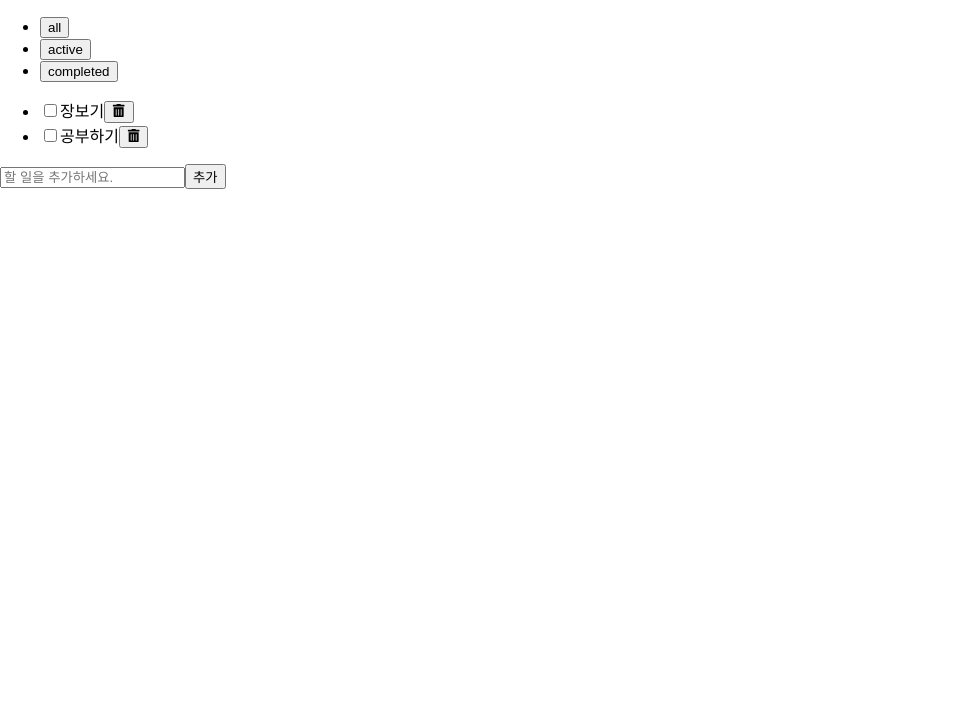
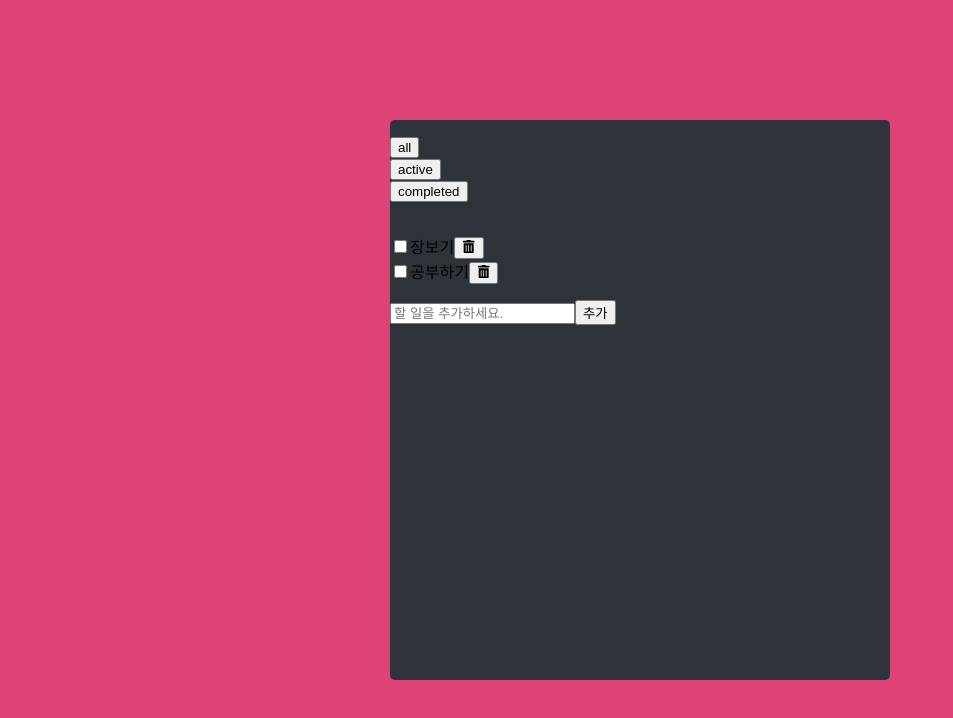
Before and after one commit to dongwook98/react-todolist, a React (Create React App) app: page / in a window 1280 px wide. Shown: the top 718 px of the page, without its empty margins (0-953 px from the left). Built offline with nearby package versions, Linux system fonts and the light colour scheme.

Commit message:
design : 앱전체 스타일링

```diff
--- a/src/index.css
+++ b/src/index.css
@@ -1,3 +1,11 @@
+:root {
+  --color-bg-dark: rgb(46, 51, 57);
+  --color-bg: #fdfffd;
+  --color-grey: #d1d1d1;
+  --color-text: white;
+  --color-accent: rgb(62, 174, 180);
+}
+
 body {
   margin: 0;
   font-family: -apple-system, BlinkMacSystemFont, 'Segoe UI', 'Roboto', 'Oxygen',
@@ -5,9 +13,30 @@ body {
     sans-serif;
   -webkit-font-smoothing: antialiased;
   -moz-osx-font-smoothing: grayscale;
+  width: 100vw;
+  height: 100vh;
+  display: flex;
+  justify-content: center;
+  align-items: center;
+  background-color: rgb(221, 67, 119);
+}
+
+#root {
+  width: 100%;
+  height: 70%;
+  max-width: 500px;
+  background-color: var(--color-bg-dark);
+  border-radius: 5px;
+  display: flex;
+  flex-direction: column;
 }
 
 code {
   font-family: source-code-pro, Menlo, Monaco, Consolas, 'Courier New',
     monospace;
 }
+
+ul {
+  list-style: none;
+  padding-left: 0;
+}
```
